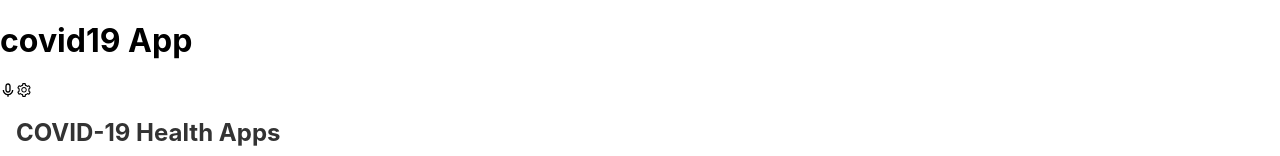
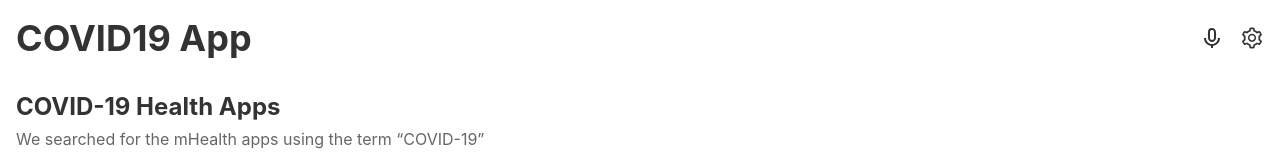
Before and after one commit to josuerushanika/Covid19-healthcareapp, a React (Create React App) app: page / in a window 1280 px wide. Shown: the top 156 px of the page. Built offline with nearby package versions, Linux system fonts and the light colour scheme; no server answers.

Commit message:
Update styles

```diff
--- a/src/component/NavbarDetail.js
+++ b/src/component/NavbarDetail.js
@@ -1,21 +1,19 @@
 import React from 'react';
-//import { NavLink } from 'react-router-dom';
 import { AiOutlineSetting } from 'react-icons/ai';
 import { BiMicrophone } from 'react-icons/bi';
-//import { IoIosArrowBack } from 'react-icons/io';
+import styles from '../styles/NavbarDetail.module.css';
 
 function NavbarDetail() {
   return (
-    <main>
-      <div>
-      <h1>covid19 App</h1>
+    <nav className={styles.navbar}>
+      <div className={styles.title}>
+        <h1 className={styles.titleText}>COVID19 App</h1>
       </div>
-    <div>
-      <BiMicrophone/>
-      <AiOutlineSetting/>
-    </div>
-
-    </main>
-  )
+      <div className={styles.icons}>
+        <BiMicrophone className={styles.icon} />
+        <AiOutlineSetting className={styles.icon} />
+      </div>
+    </nav>
+  );
 }
 export default NavbarDetail
--- /dev/null
+++ b/src/styles/NavbarDetail.module.css
@@ -0,0 +1,33 @@
+.navbar {
+    display: flex;
+    justify-content: space-between;
+    align-items: center;
+    padding: 1rem;
+    background-color: #fff;
+    box-shadow: 0px 4px 6px rgba(0, 0, 0, 0.1);
+  }
+
+  .title {
+    font-size: 1.5rem;
+    font-weight: bold;
+  }
+
+  .titleText {
+    margin: 0;
+    color: #333;
+  }
+
+  .icons {
+    display: flex;
+  }
+
+  .icon {
+    font-size: 1.5rem;
+    margin-left: 1rem;
+    color: #333;
+    cursor: pointer;
+  }
+
+  .icon:hover {
+    color: #0077ff;
+  }
```
